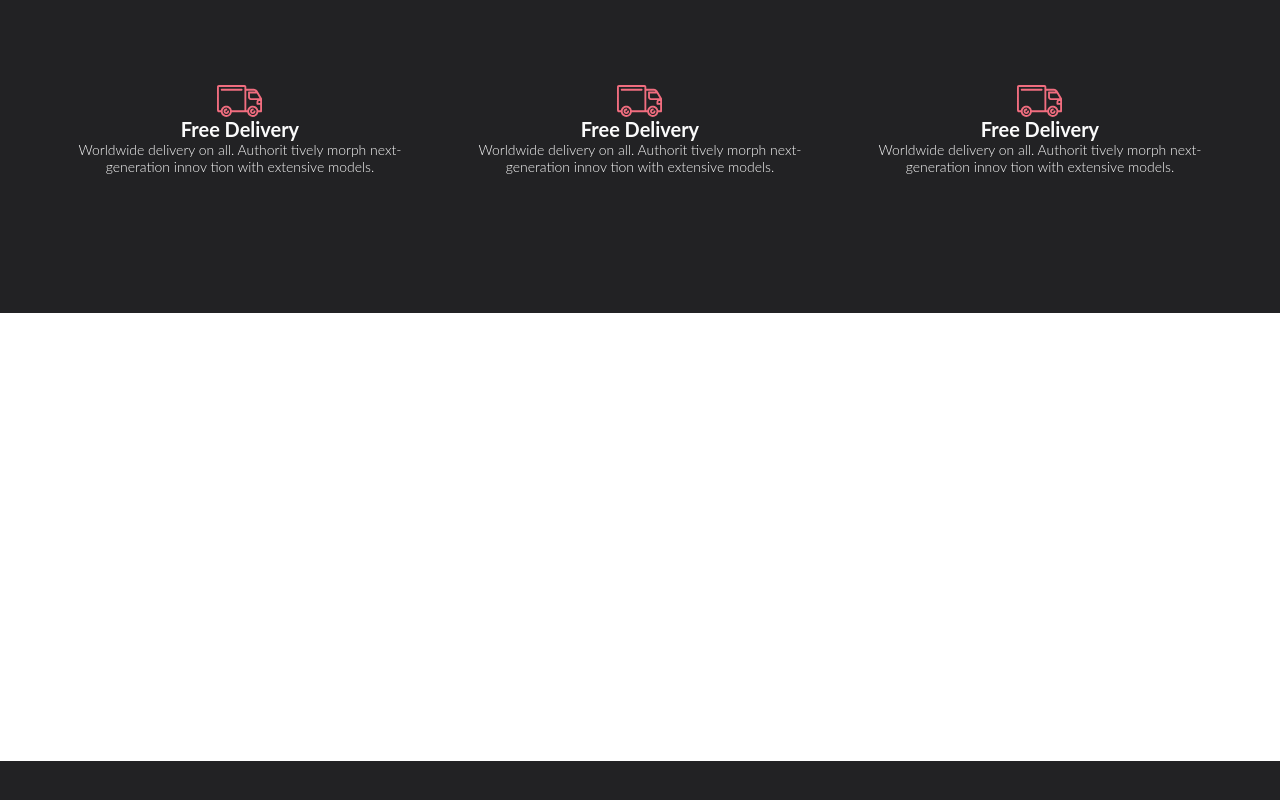
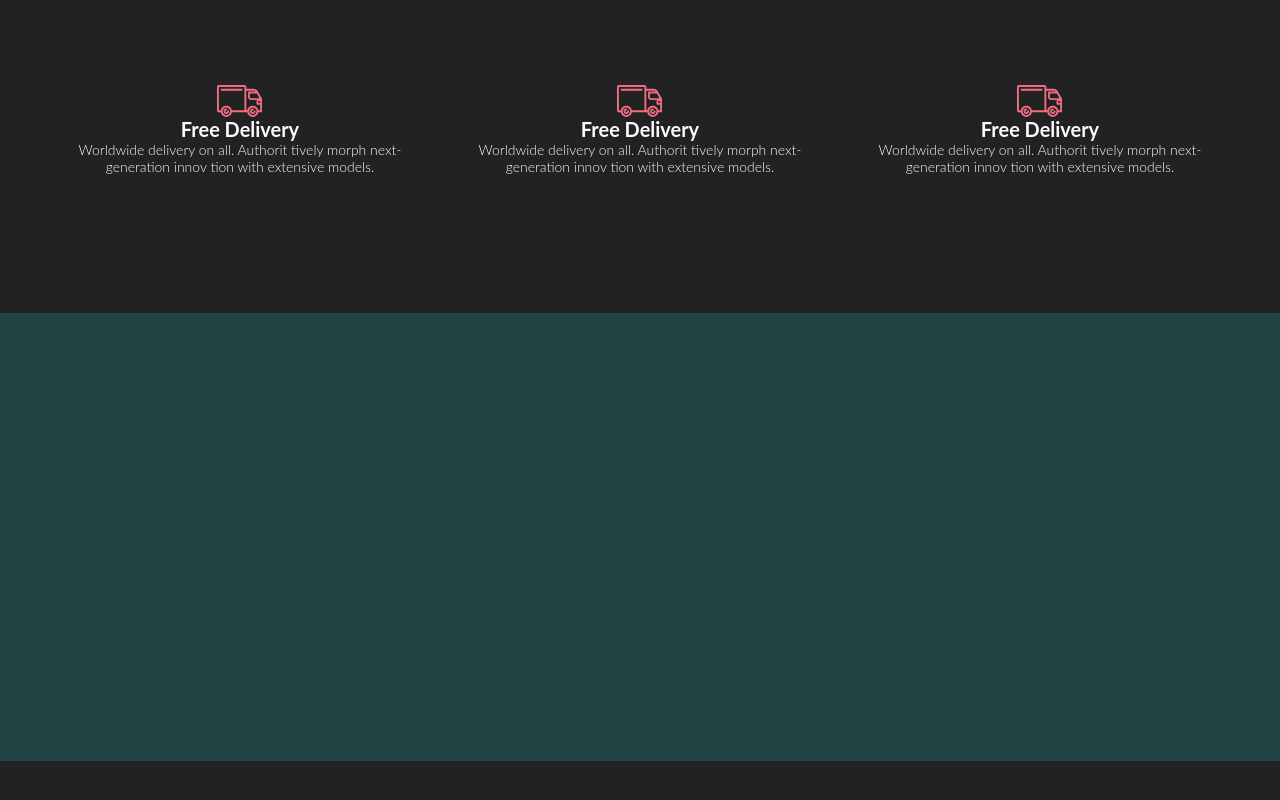
Before and after one commit to elviraff/ice_wine, a plain HTML site: page index.html in a window 1280 px wide. Shown: the part 3118-3918 px from the top of the page. Drawn offline with Linux system fonts and the light colour scheme; files whose address does not match are found by name.

Commit message:
style css corrected

```diff
--- a/style.css
+++ b/style.css
@@ -217,7 +217,7 @@ color: #222222;
 }
  .subscribe{
     Height:448px;
-    background-color: #rgba(244, 244, 244, 0.7);
+    background-color: #244;
  }
  .links{
     Height:79px;
```
